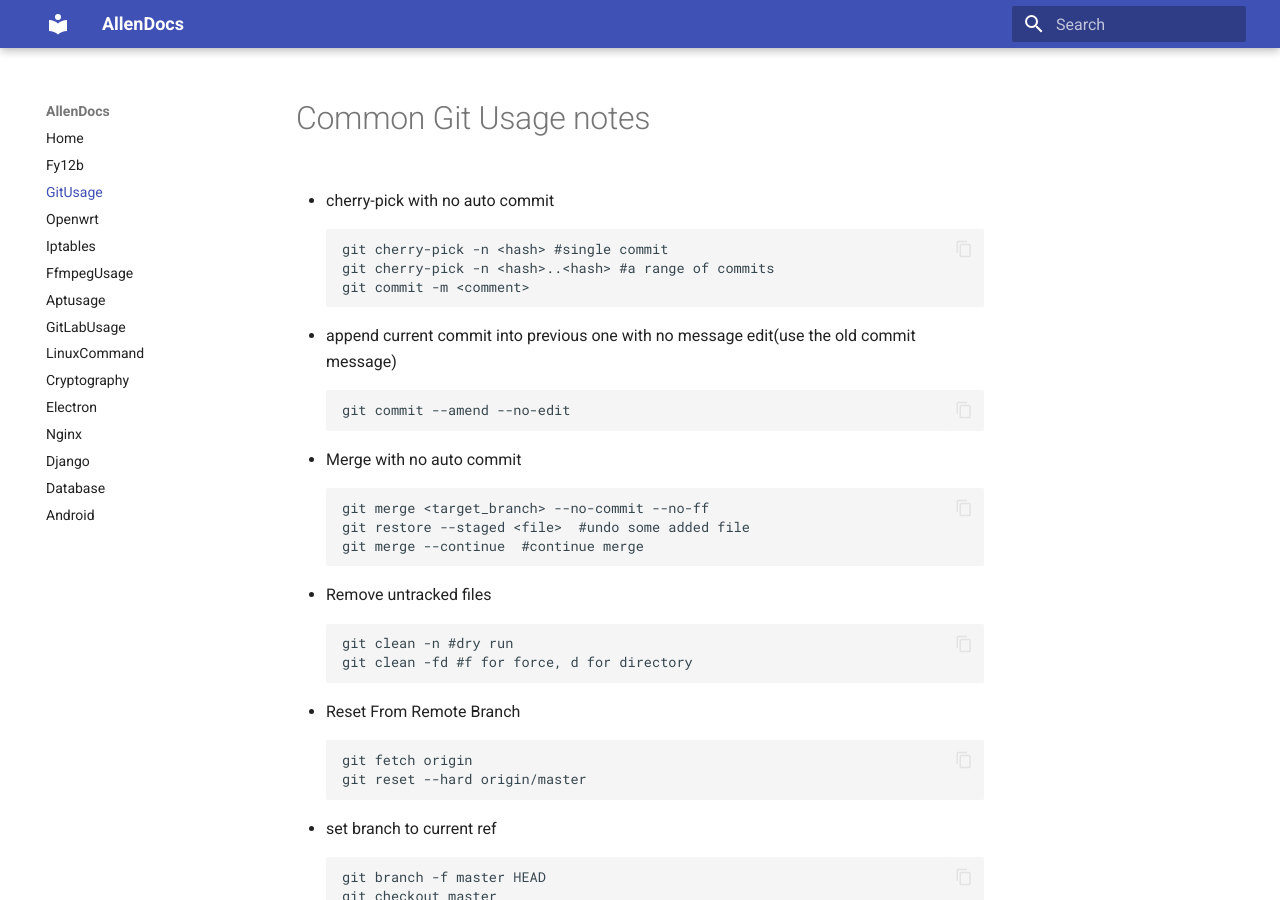
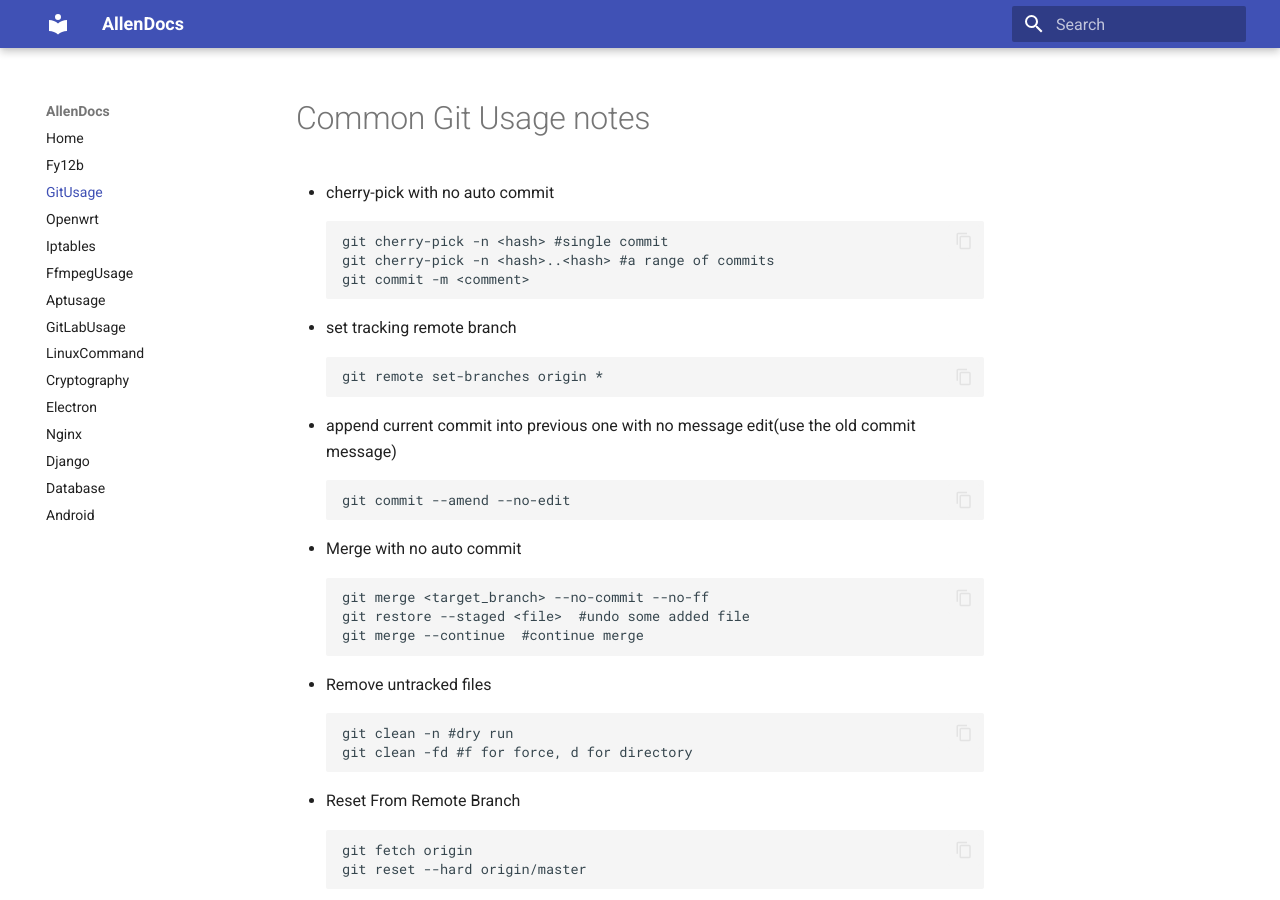
Before and after one commit to Ordinary-Capability/mydoc, an MkDocs documentation site: the page built from docs/gitusage.md, in a window 1280 px wide and 900 px high. Built offline with MkDocs 1.6.1 and Material for MkDocs 9.7.7, drawn with Linux system fonts in a browser that asks for light colours.

Commit message:
Update gitusage.md

````diff
--- a/docs/gitusage.md
+++ b/docs/gitusage.md
@@ -5,6 +5,10 @@
 git cherry-pick -n <hash> #single commit
 git cherry-pick -n <hash>..<hash> #a range of commits
 git commit -m <comment>
+```
+- set tracking remote branch
+```
+git remote set-branches origin *
 ```
 
 - append current commit into previous one with no message edit(use the old commit message)
````
